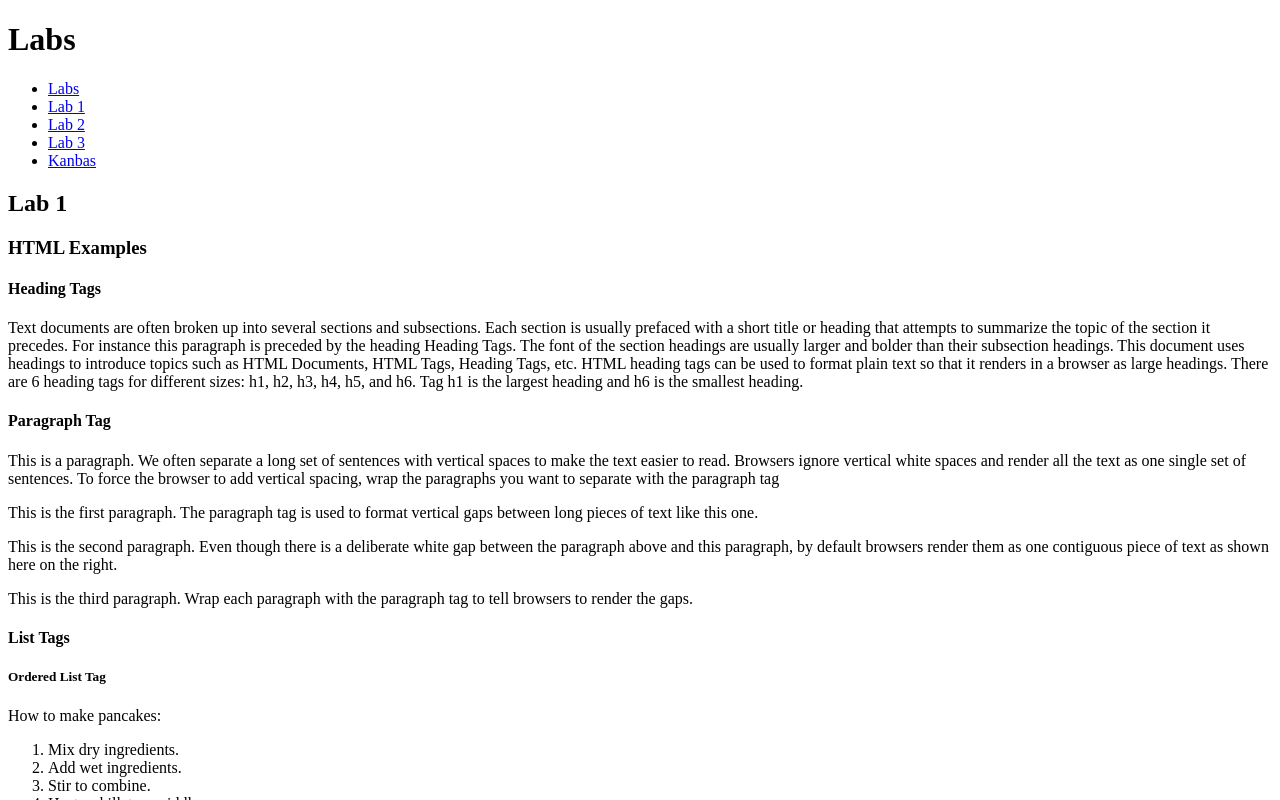
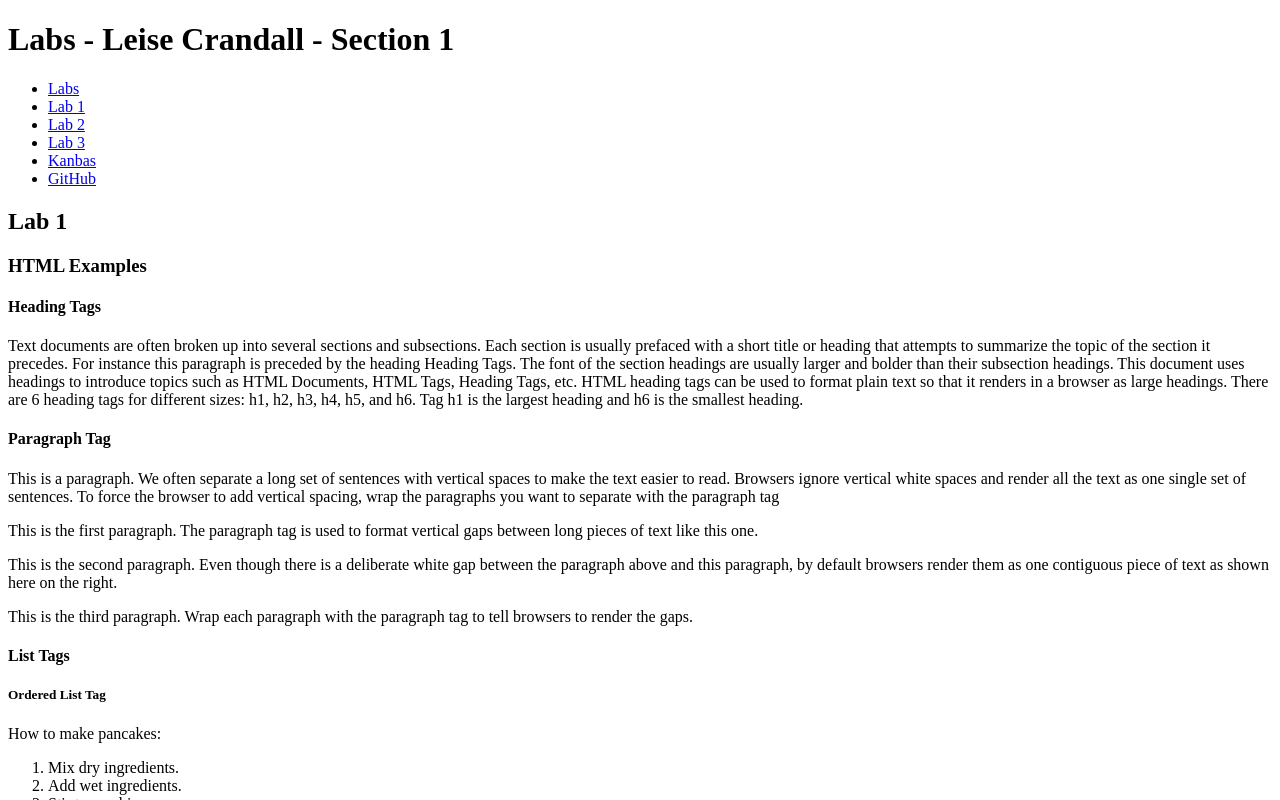
Before and after one commit to leisecodes/kanbas-react-web-app, a React (Create React App) app: page /#/Labs/Lab1 in a window 1280 px wide. Shown: the top 800 px of the page. Built offline with nearby package versions, Linux system fonts and the light colour scheme.

Commit message:
commit of edits to landing page

```diff
--- a/src/Labs/TOC.tsx
+++ b/src/Labs/TOC.tsx
@@ -6,6 +6,7 @@ export default function TOC() {
         <li><a id="wd-a2" href="#/Labs/Lab2">Lab 2</a></li>
         <li><a id="wd-a3" href="#/Labs/Lab3">Lab 3</a></li>
         <li><a id="wd-k"  href="#/Kanbas">Kanbas</a></li>
+        <li><a id="wd-repo" href="https://github.com/leisecodes/kanbas-react-web-app">GitHub</a> </li>
       </ul>
     );
   }
--- a/src/Labs/index.tsx
+++ b/src/Labs/index.tsx
@@ -7,7 +7,7 @@ import Lab3 from "./Lab3";
 export default function Labs() {
   return (
     <div id="wd-labs">
-      <h1>Labs</h1>
+      <h1>Labs - Leise Crandall - Section 1</h1>
       <TOC />
       <Routes>
         <Route path="/" element={<Navigate to="Lab1" />} />
```
